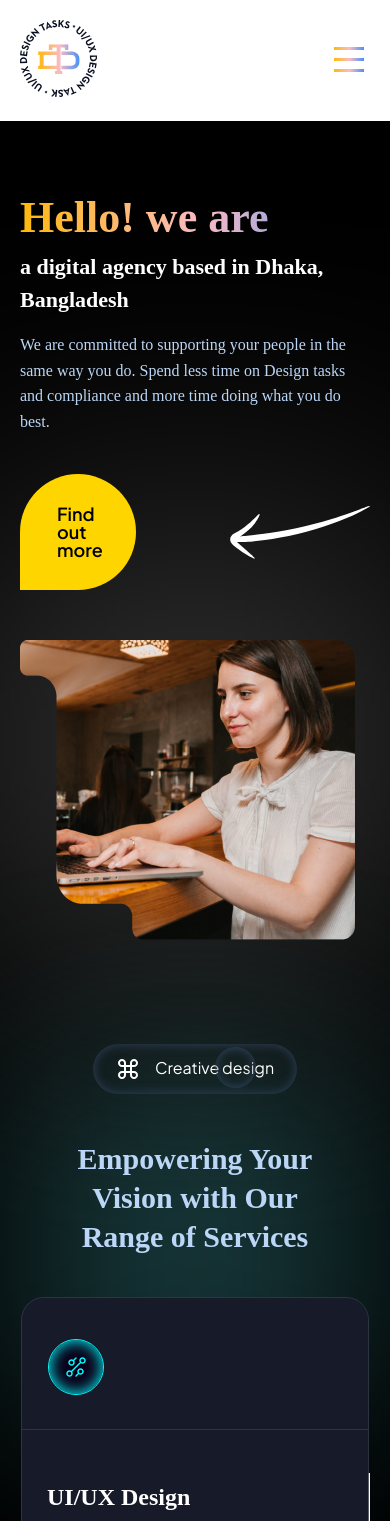
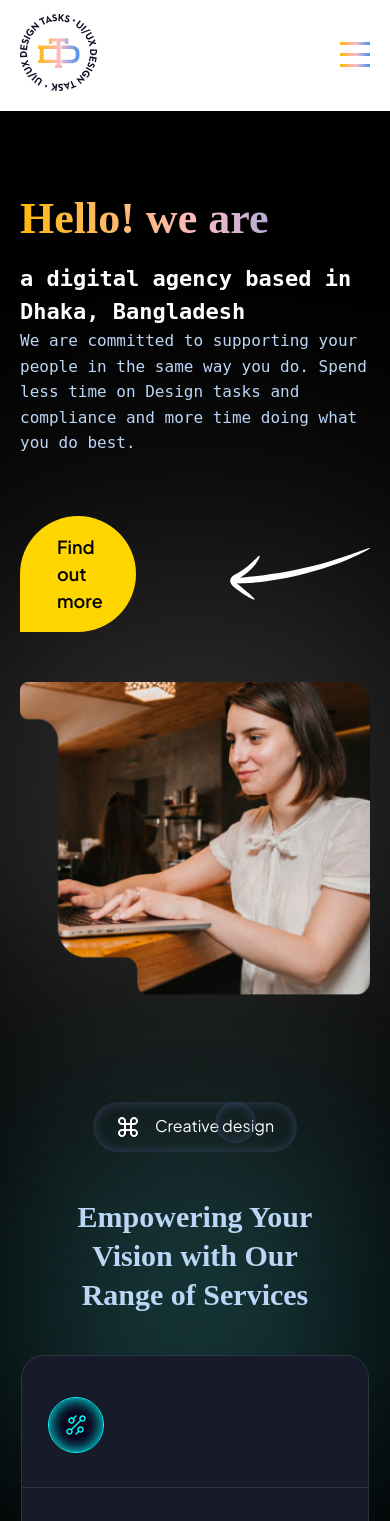
Before and after one commit to maamunrcd/test-dline, a website: page index.html in a window 390 px wide. Shown: the top 1521 px of the page. Drawn offline with Linux system fonts and the light colour scheme; files whose address does not match are found by name; a web font is replaced by a local one.

Commit message:
update design and responsive view

```diff
--- a/assets/scss/components/_banner.scss
+++ b/assets/scss/components/_banner.scss
@@ -2,6 +2,7 @@
   padding: 75px 0 165px 0;
   .banner-img {
     right: 0;
+    width: 56%;
   }
   .shadow-bg {
     right: 0;
@@ -12,17 +13,16 @@
   }
 }
 .content {
-  padding-top: 100px;
-  padding-right: 64px;
+  padding-top: 60px;
+  padding-right: 50px;
   .sub-title {
-    line-height: 1.5;
     margin: 0;
     padding: 15px 0;
     padding-right: 60px;
   }
   .paragraph {
-    padding-bottom: 20px;
-    padding-right: 170px;
+    padding-bottom: 40px;
+    padding-right: 80px;
   }
 }
 .find-out {
@@ -34,4 +34,7 @@
     padding: 0 25px 0 35px;
     margin-right: 75px;
   }
+  .responsive-image {
+    width: 45%;
+  }
 }
--- a/assets/scss/components/_customer.scss
+++ b/assets/scss/components/_customer.scss
@@ -14,6 +14,10 @@
   grid-template-columns: repeat(3, 1fr);
   gap: 20px;
   .review-item {
+    &.show {
+      display: block !important;
+      width: 100%;
+    }
     &:nth-child(3) {
       grid-area: 1 / 2 / 3 / 3;
     }
--- a/assets/scss/core/_common.scss
+++ /dev/null
@@ -1,106 +0,0 @@
-// Text Styles
-.text-decoration-none,
-a {
-  text-decoration: none;
-  color: inherit;
-  &:hover {
-    text-decoration: none;
-  }
-}
-
-.text-black {
-  color: darken($primary-title-color, 100%);
-}
-
-.text-white {
-  color: lighten($primary-title-color, 100%);
-}
-
-.text-primary {
-  color: $primary-title-color;
-}
-
-// Background Styles
-.bg-black {
-  background: darken($primary-title-color, 100%);
-}
-
-.bg-white {
-  background: lighten($primary-title-color, 100%);
-}
-
-.primary-color {
-  background: $primary-title-color;
-}
-
-.title {
-  background: $text-gradient-color;
-  -webkit-background-clip: text;
-  background-clip: text;
-  color: transparent; /* Hide original text */
-}
-
-// Components
-.card {
-  border: 1px solid rgba(54, 59, 76, 0.8);
-  background: rgba(22, 26, 41, 0.7);
-  border-radius: 23px;
-}
-
-.btn {
-  padding: 17px 35px;
-  border: 0;
-  background: transparent;
-  color: $primary-btn-color;
-}
-
-.btn-primary {
-  background: $btn-primary;
-}
-
-.link {
-  margin: 0;
-  line-height: 1.5;
-}
-
-.responsive-image {
-  max-width: 100%;
-  height: auto; /* Ensures the image maintains its aspect ratio */
-}
-
-.section-heading {
-  line-height: 1.3;
-  padding: 15px 0;
-  margin-bottom: 25px;
-  span {
-    padding: 0 20px;
-  }
-}
-
-.section-heading-icon {
-  margin-bottom: 30px;
-  p {
-    background: transparent;
-    border: none;
-    padding: 13px 23px;
-    border-radius: 25px;
-    margin: 0;
-
-    img {
-      margin-right: 15px;
-    }
-    span {
-      margin-top: -3px;
-      &::after {
-        content: "";
-        width: 41px;
-        height: 41px;
-        border-radius: 100%;
-        position: absolute;
-        right: 15%;
-        top: -50%;
-        box-shadow: inset 0px 0px 11px rgba(57, 75, 108, 0.8);
-      }
-    }
-  }
-}
--- a/assets/scss/core/_mixins.scss
+++ b/assets/scss/core/_mixins.scss
@@ -101,7 +101,6 @@
   $rem-value-rounded: round($rem-value * 100) / 100;
   .font-size-#{$key} {
     font-size: #{$rem-value-rounded}rem;
-    line-height: 1;
   }
 }
 
--- a/assets/scss/core/_reset.scss
+++ b/assets/scss/core/_reset.scss
@@ -2,27 +2,15 @@
 *::before,
 *::after {
   box-sizing: border-box;
+  margin: 0;
+  padding: 0;
 }
-h6,
-.h6,
-h5,
-.h5,
-h4,
-.h4,
-h3,
-.h3,
-h2,
-.h2,
-h1,
-.h1 {
-  margin-top: 0;
-  margin-bottom: 0.5rem;
-  line-height: 1.2;
-}
-
 ul,
 ol {
   list-style: none;
-  margin: 0;
-  padding: 0;
 }
+
+body {
+  font-family: "Mono", sans-serif;
+  line-height: 1.5;
+}
--- a/assets/scss/core/_utilities.scss
+++ b/assets/scss/core/_utilities.scss
@@ -86,3 +86,110 @@
 .input-border {
   border: 1px solid $border-color;
 }
+
+// Text Styles
+.text-decoration-none,
+a {
+  text-decoration: none;
+  color: inherit;
+  &:hover {
+    text-decoration: none;
+  }
+}
+
+.text-black {
+  color: darken($primary-title-color, 100%);
+}
+
+.text-white {
+  color: lighten($primary-title-color, 100%);
+}
+
+.text-primary {
+  color: $primary-title-color;
+}
+
+// Background Styles
+.bg-black {
+  background: darken($primary-title-color, 100%);
+}
+
+.bg-white {
+  background: lighten($primary-title-color, 100%);
+}
+
+.primary-color {
+  background: $primary-title-color;
+}
+
+.title {
+  background: $text-gradient-color;
+  -webkit-background-clip: text;
+  background-clip: text;
+  color: transparent; /* Hide original text */
+}
+
+// Components
+.card {
+  border: 1px solid rgba(54, 59, 76, 0.8);
+  background: rgba(22, 26, 41, 0.7);
+  border-radius: 23px;
+}
+
+.btn {
+  padding: 17px 35px;
+  border: 0;
+  background: transparent;
+  color: $primary-btn-color;
+}
+
+.btn-primary {
+  background: $btn-primary;
+}
+
+.link {
+  margin: 0;
+  line-height: 1.5;
+}
+
+.responsive-image {
+  max-width: 100%;
+  height: auto; /* Ensures the image maintains its aspect ratio */
+}
+
+.section-heading {
+  line-height: 1.3;
+  padding: 15px 0;
+  margin-bottom: 25px;
+  span {
+    padding: 0 20px;
+  }
+}
+
+.section-heading-icon {
+  margin-bottom: 30px;
+  p {
+    background: transparent;
+    border: none;
+    padding: 13px 23px;
+    border-radius: 25px;
+    margin: 0;
+
+    img {
+      margin-right: 15px;
+    }
+    span {
+      margin-top: -3px;
+      &::after {
+        content: "";
+        width: 41px;
+        height: 41px;
+        border-radius: 100%;
+        position: absolute;
+        right: 15%;
+        top: -50%;
+        box-shadow: inset 0px 0px 11px rgba(57, 75, 108, 0.8);
+      }
+    }
+  }
+}
--- a/assets/scss/index.scss
+++ b/assets/scss/index.scss
@@ -2,10 +2,9 @@
 @import "core/font";
 @import "core/mixins";
 @import "core/reset";
-@import "core/utilities";
 @import "core/base";
 @import "core/typography";
-@import "core/common";
+@import "core/utilities";
 @import "components/specific";
 @import "components/header";
 @import "components/banner";
--- a/assets/scss/responsive/_media-queries.scss
+++ b/assets/scss/responsive/_media-queries.scss
@@ -1,4 +1,17 @@
 @media (max-width: 1399px) {
+  .banner-wrapper {
+    .banner-img {
+      width: 56%;
+    }
+    .content {
+      .sub-title {
+        padding-right: 0;
+      }
+      .title {
+        font-size: 4.25rem;
+      }
+    }
+  }
   .life-at-dotline {
     .section-title {
       margin-top: 90px;
@@ -284,6 +297,10 @@
 }
 
 @media (max-width: 720px) {
+  body header.py-4 {
+    padding-top: 14px !important;
+    padding-bottom: 13px !important;
+  }
   .section-heading {
     font-size: 2.25rem;
   }
@@ -309,6 +326,9 @@
     }
     .banner-img {
       width: 100%;
+      .responsive-image {
+        width: 100%;
+      }
     }
   }
 
--- a/index.html
+++ b/index.html
@@ -11,6 +11,12 @@
     <link rel="icon" type="image/png" sizes="32x32" href="./assets/images/favicon-32x32.png">
     <link rel="apple-touch-icon" sizes="180x180" href="./assets/images/apple-touch-icon.png">
     <link href="./assets//css/index.css" rel="stylesheet">
+
+    <!-- SEO Meta Tags -->
+    <meta name="description"
+        content="Dotlines is a digital agency based in Dhaka, Bangladesh. We specialize in UI/UX design, innovation ecosystems, and agile adaptability to help your business thrive.">
+    <meta name="keywords" content="digital agency, UI/UX design, innovation, agile, adaptability, Dhaka, Bangladesh">
+    <meta name="author" content="Dotlines">
 </head>
 
 <body>
@@ -72,7 +78,7 @@
     <section class='banner-wrapper relative'>
         <div class="container">
             <div class='d-flex relative flex-wrap'>
-                <div class="content col-12 col-lg-6 col-xl-6">
+                <div class="content col-12 col-lg-12 col-xl-6 col-xxl-6">
                     <!-- Main content -->
                     <h1 class='title font-size-84 m0 font-mono-heavy'>Hello! we are</h1>
                     <h3 class='sub-title text-white font-size-38'>a digital agency based in Dhaka, Bangladesh</h3>
@@ -220,7 +226,7 @@
                 <!-- Life at Dotline image -->
                 <source srcset="./assets/images/life-mobile.svg" media="(max-width: 540px)">
                 <source srcset="./assets/images/life.svg" media="(min-width: 601px)">
-                <img class='responsive-image' src="./assets/images/life.svg" alt="Banner" />
+                <img class='responsive-image' src="./assets/images/life.svg" alt="Banner" loading="lazy" />
             </picture>
         </div>
         <div class="overlay">
@@ -239,7 +245,7 @@
                                 <picture>
                                     <source srcset="./assets/images/play-mobile.svg" media="(max-width: 540px)">
                                     <source srcset="./assets/images/play.svg" media="(min-width: 601px)">
-                                    <img src="./assets/images/play.svg" alt="play">
+                                    <img src="./assets/images/play.svg" alt="play" loading="lazy">
                                 </picture>
                             </a>
                         </div>
@@ -278,7 +284,7 @@
                 </div>
                 <!-- Right Column: Internet Image -->
                 <div class="internet-img col-12 col-md-12 col-xl-5 col-xxl-5">
-                    <img class="responsive-image" src="assets/images/union.png" alt="internet" />
+                    <img class="responsive-image" src="assets/images/union.png" alt="internet" loading="lazy" />
                 </div>
             </div>
             <!-- Border Bottom -->
@@ -568,7 +574,7 @@
             </div>
             <!-- Contact Shape -->
             <div class="contact-shape absolute">
-                <img src="./assets/images/contact-shape.svg" alt="contact shape">
+                <img src="./assets/images/contact-shape.svg" alt="contact shape" loading="lazy">
             </div>
         </div>
         <!-- Contact Us Form -->
@@ -747,7 +753,7 @@
                                 </li>
                                 <li class="d-inline-block">
                                     <a class="text-decoration-none" href="/linkedin">
-                                        <img src="./assets/images/linkedin.svg" alt="LinkedIn">
+                                        <img src="./assets/images/linkdin.svg" alt="LinkedIn">
                                     </a>
                                 </li>
                             </ul>
```
Also changed, not shown: assets/js/index.js (+8 -10 lines), assets/css/index.css, assets/images/spinner.gif (deleted), assets/images/ui-ux.svg (renamed from assets/images/ui:ux.svg), assets/scss/core/_base.scss (line endings or trailing spaces), 2 other files.
